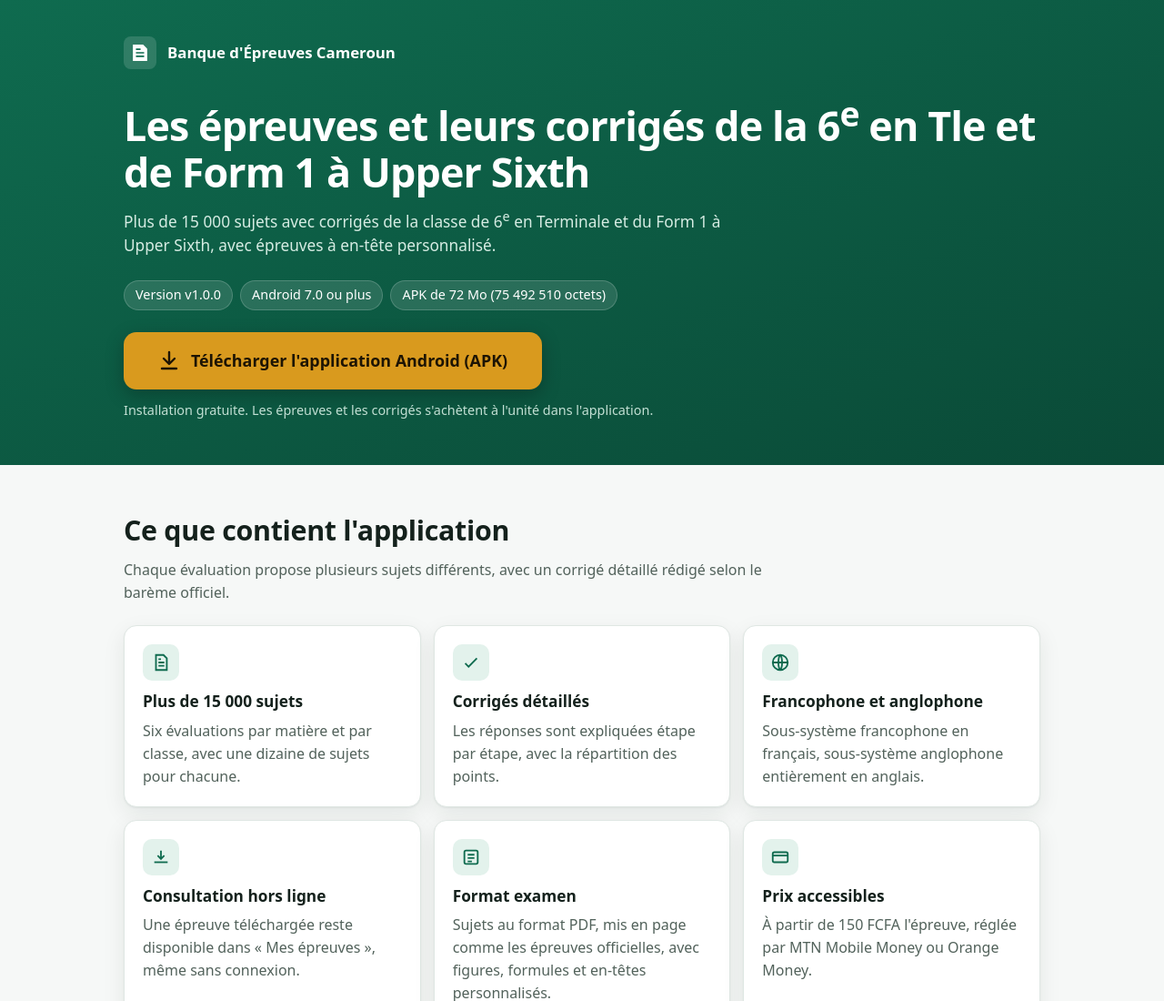
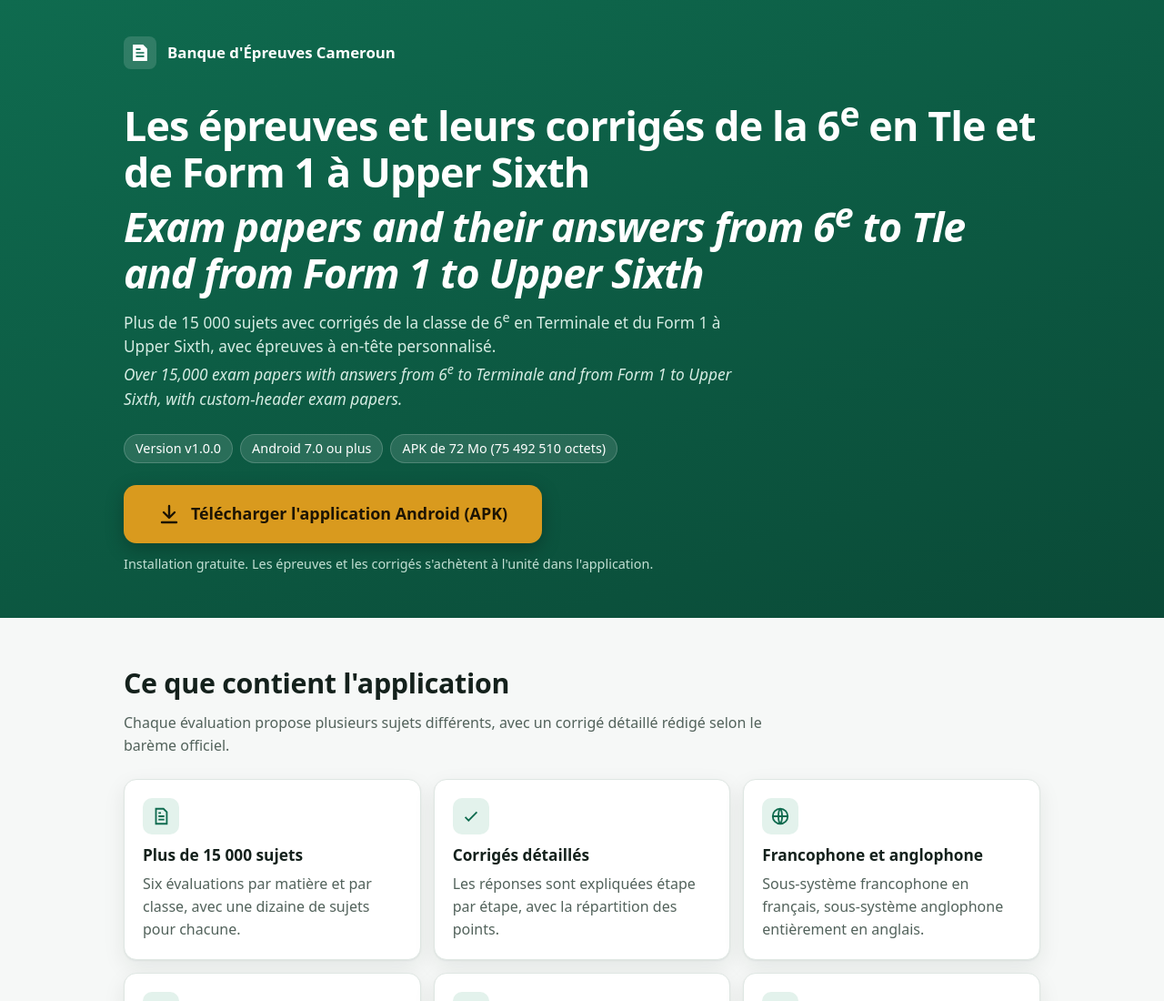
Before and after one commit to etiennematoulike829-cmyk/banque-epreuves-app, a plain HTML site: page docs/index.html in a window 1280 px wide. Shown: the top 1100 px of the page at 91% size. Drawn offline with Linux system fonts and the light colour scheme.

Commit message:
Page : traduction anglaise en italique du titre et de l'accroche
Co-Authored-By: Claude Opus 5.5 <noreply@anthropic.com>

```diff
--- a/docs/index.html
+++ b/docs/index.html
@@ -176,8 +176,10 @@
       <svg width="36" height="36" viewBox="0 0 64 64" aria-hidden="true"><rect width="64" height="64" rx="14" fill="#fff" fill-opacity=".14"/><path d="M18 16h20l8 8v24H18z" fill="#fff"/><path d="M24 32h16M24 39h16M24 25h9" stroke="#0f6b4f" stroke-width="3"/></svg>
       Banque d'Épreuves Cameroun
     </div>
-    <h1>Les épreuves et leurs corrigés de la 6<sup>e</sup> en Tle et de Form&nbsp;1 à Upper Sixth</h1>
-    <p class="lead">Plus de 15&nbsp;000 sujets avec corrigés de la classe de 6<sup>e</sup> en Terminale et du Form&nbsp;1 à Upper Sixth, avec épreuves à en-tête personnalisé.</p>
+    <h1>Les épreuves et leurs corrigés de la 6<sup>e</sup> en Tle et de Form&nbsp;1 à Upper Sixth<br>
+      <em lang="en">Exam papers and their answers from 6<sup>e</sup> to Tle and from Form&nbsp;1 to Upper Sixth</em></h1>
+    <p class="lead">Plus de 15&nbsp;000 sujets avec corrigés de la classe de 6<sup>e</sup> en Terminale et du Form&nbsp;1 à Upper Sixth, avec épreuves à en-tête personnalisé.<br>
+      <em lang="en">Over 15,000 exam papers with answers from 6<sup>e</sup> to Terminale and from Form&nbsp;1 to Upper Sixth, with custom-header exam papers.</em></p>
     <ul class="meta" aria-label="Informations sur le fichier">
       <li>Version v1.0.0</li>
       <li>Android 7.0 ou plus</li>
```
